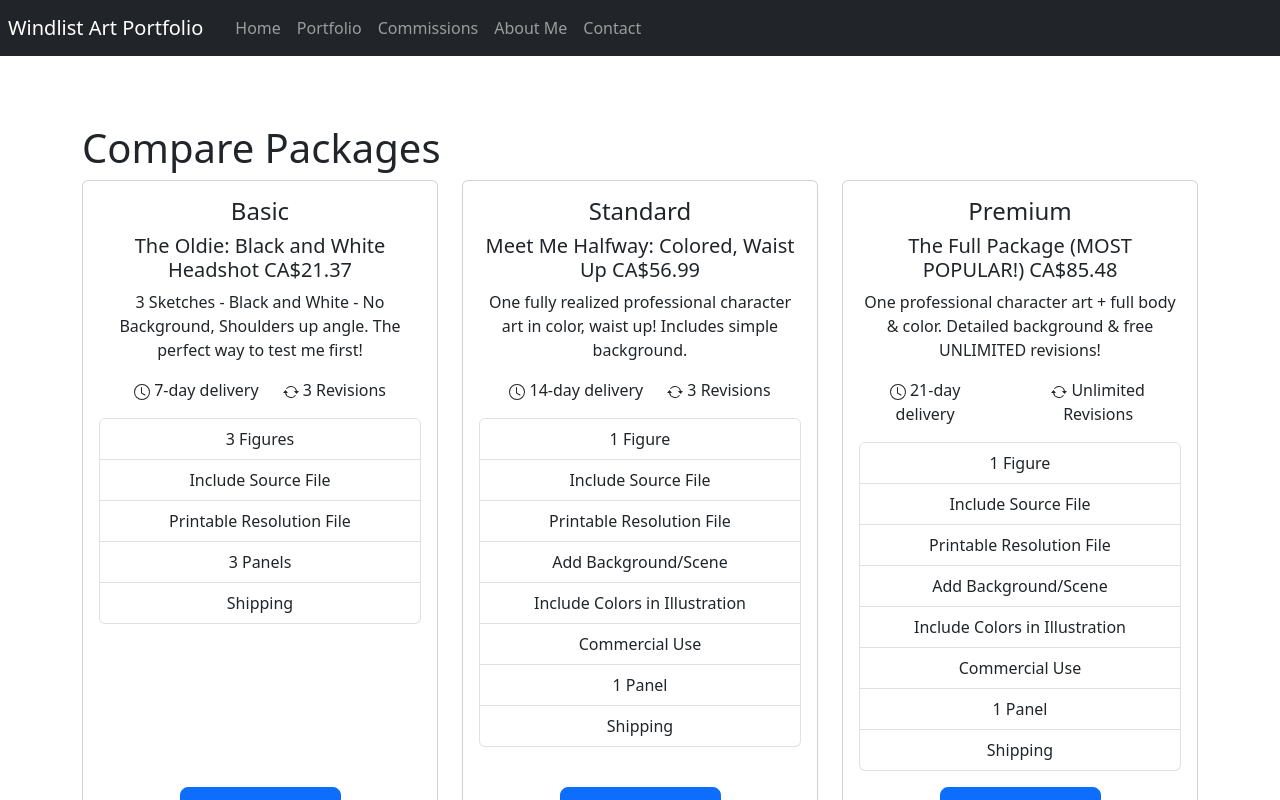
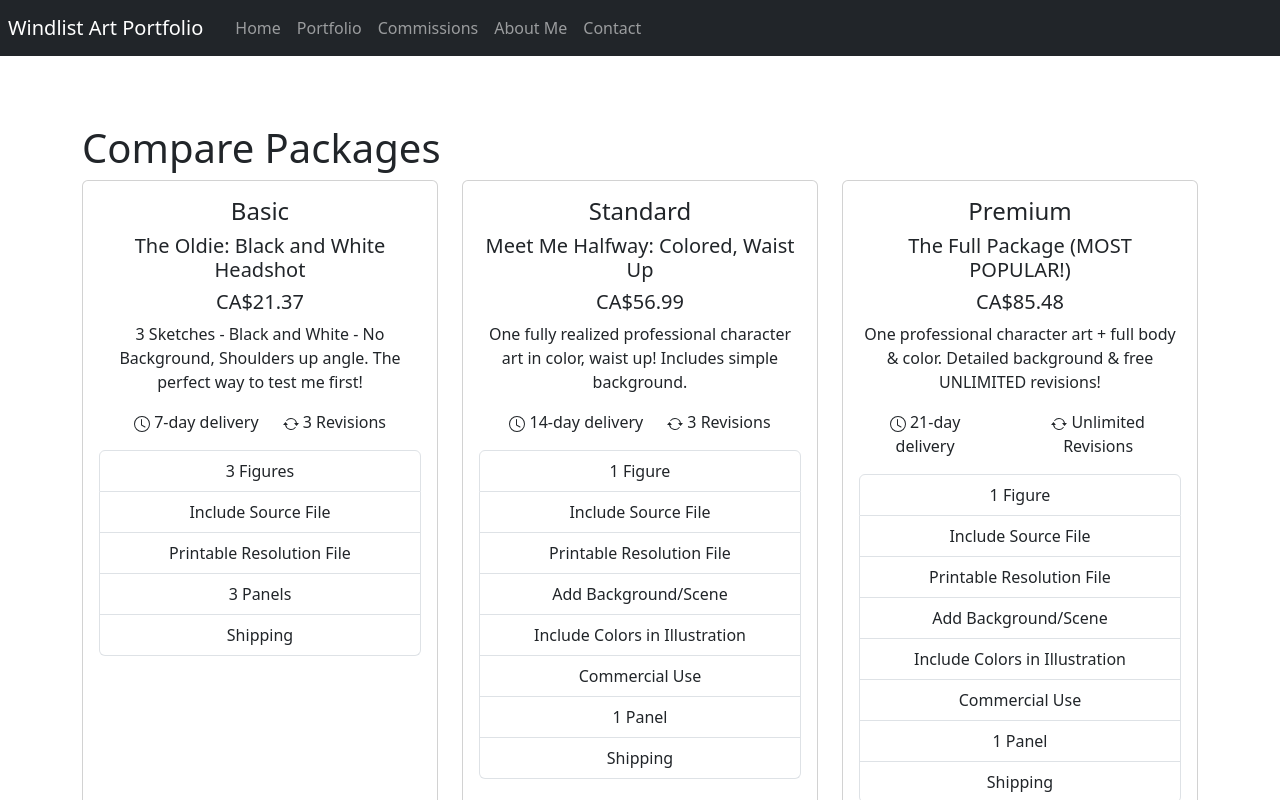
Before and after one commit to rclocke/DigitalArtCommissionsApp, a React (Create React App) app: page /commissions in a window 1280 px wide. Shown: the top 800 px of the page. Built offline with nearby package versions, Linux system fonts and the light colour scheme.

Commit message:
added additional styling/spaceing

```diff
--- a/src/components/PackageOptions.js
+++ b/src/components/PackageOptions.js
@@ -22,7 +22,8 @@ export default function PackageOptions({handleShow}){
                     <Card className="h-100">
                         <Card.Body className="d-flex flex-column">
                             <Card.Title as='h4'>Basic</Card.Title>
-                            <Card.Text as='h5'>The Oldie: Black and White Headshot CA$21.37</Card.Text>
+                            <Card.Text as='h5'>The Oldie: Black and White Headshot</Card.Text>
+                            <Card.Text as='h5'>CA$21.37</Card.Text>
                             <Card.Text>
                                 3 Sketches - Black and White - No Background, Shoulders up angle. The perfect way to test me first!
                             </Card.Text>
@@ -46,7 +47,8 @@ export default function PackageOptions({handleShow}){
                     <Card className="h-100">
                         <Card.Body className="d-flex flex-column">
                             <Card.Title as='h4'>Standard</Card.Title>
-                            <Card.Text as='h5'>Meet Me Halfway: Colored, Waist Up  CA$56.99</Card.Text>
+                            <Card.Text as='h5'>Meet Me Halfway: Colored, Waist Up</Card.Text>
+                            <Card.Text as='h5'>CA$56.99</Card.Text>
                             <Card.Text>
                                 One fully realized professional character art in color, waist up! Includes simple background.
                             </Card.Text>
@@ -73,7 +75,8 @@ export default function PackageOptions({handleShow}){
                     <Card className="h-100">
                         <Card.Body className="d-flex flex-column">
                             <Card.Title as='h4'>Premium</Card.Title>
-                            <Card.Text as='h5'>The Full Package (MOST POPULAR!) CA$85.48</Card.Text>
+                            <Card.Text as='h5'>The Full Package (MOST POPULAR!)</Card.Text>
+                            <Card.Text as='h5'>CA$85.48</Card.Text>
                             <Card.Text>
                                 One professional character art + full body & color. Detailed background & free UNLIMITED revisions!
                             </Card.Text>
```
